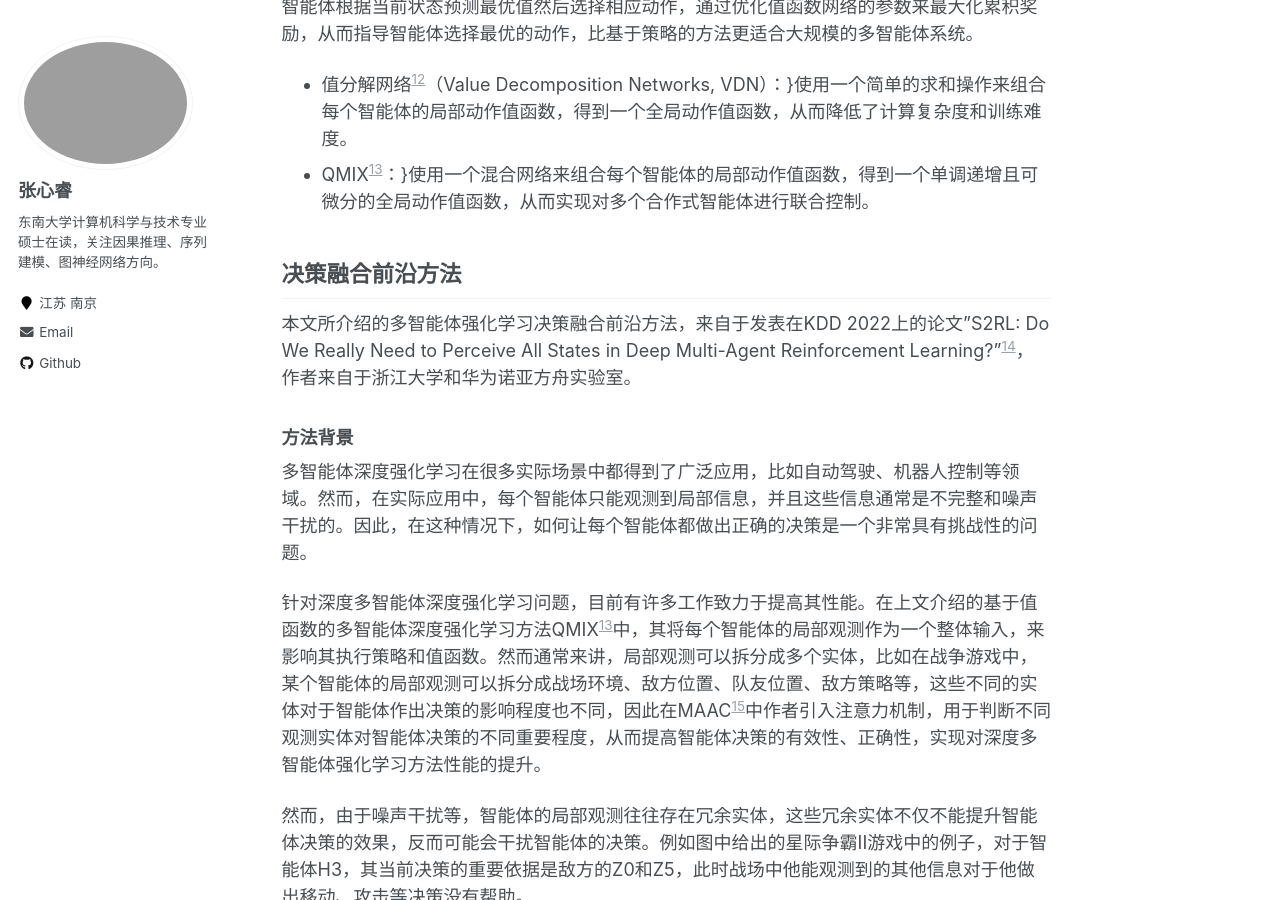
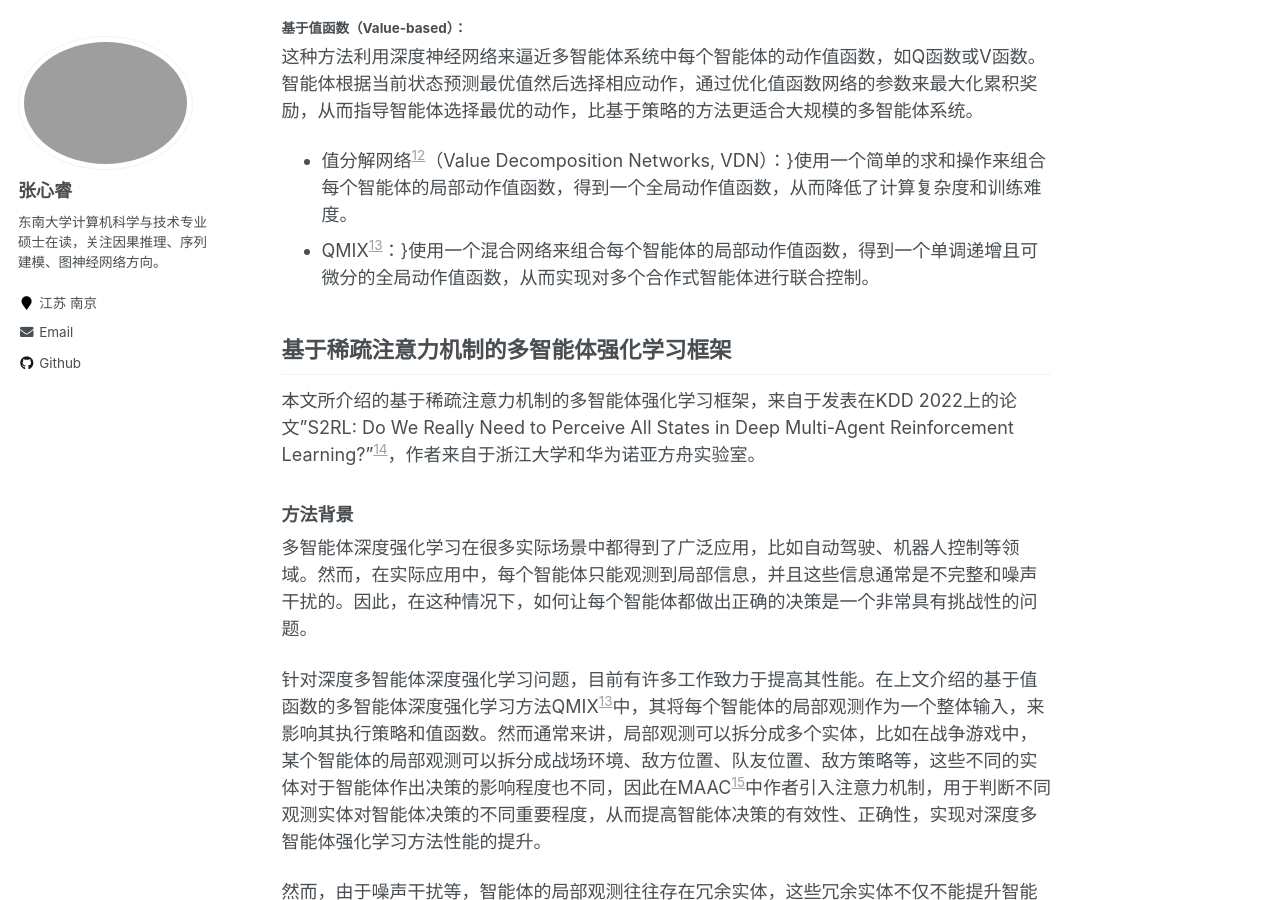
Before and after one commit to Xinrui-Zhang/Xinrui-Zhang.github.io, a Jekyll site: the page built from _posts/2023-07-21-S2RL.md, in a window 1280 px wide and 900 px high, scrolled down 4866 px. Built offline with Jekyll 4.4.1, drawn with Linux system fonts in a browser that asks for light colours; some of the changed text lies outside the part shown.

Commit message:
update post

```diff
--- a/_posts/2023-07-21-S2RL.md
+++ b/_posts/2023-07-21-S2RL.md
@@ -1,5 +1,5 @@
 ---
-title: 'S2RL: Do We Really Need to Perceive All States in Deep Multi-Agent Reinforcement Learning?'
+title: '基于稀疏注意力机制的多智能体强化学习框架'
 date: 2023-07-21
 permalink: /posts/2023/07/S2RL/
 tags:
@@ -7,6 +7,9 @@
   - 稀疏注意力机制
 mathjax: true
 ---
+
+本文所介绍的基于稀疏注意力机制的多智能体强化学习框架，来自于发表在KDD 2022上的论文"S2RL: Do We Really Need to Perceive All States in Deep Multi-Agent Reinforcement Learning?"，作者来自于浙江大学和华为诺亚方舟实验室。
+
 # S2RL: Do We Really Need to Perceive All States in Deep Multi-Agent Reinforcement Learning?
 
 ## 多智能体强化学习背景
@@ -132,9 +135,9 @@
 -   值分解网络[^12]（Value Decomposition Networks, VDN）：}使用一个简单的求和操作来组合每个智能体的局部动作值函数，得到一个全局动作值函数，从而降低了计算复杂度和训练难度。
 -   QMIX[^13]：}使用一个混合网络来组合每个智能体的局部动作值函数，得到一个单调递增且可微分的全局动作值函数，从而实现对多个合作式智能体进行联合控制。
 
-## 决策融合前沿方法
+## 基于稀疏注意力机制的多智能体强化学习框架
 
-本文所介绍的多智能体强化学习决策融合前沿方法，来自于发表在KDD 2022上的论文"S2RL: Do We Really Need to Perceive All States in Deep Multi-Agent Reinforcement Learning?"[^14]，作者来自于浙江大学和华为诺亚方舟实验室。
+本文所介绍的基于稀疏注意力机制的多智能体强化学习框架，来自于发表在KDD 2022上的论文"S2RL: Do We Really Need to Perceive All States in Deep Multi-Agent Reinforcement Learning?"[^14]，作者来自于浙江大学和华为诺亚方舟实验室。
 
 ### 方法背景
 
```
Also changed, not shown: _posts/2021-08-13-vscode-extension.md (+2 -0 lines), _posts/2021-08-26-codesearch.md (+2 -0 lines).
